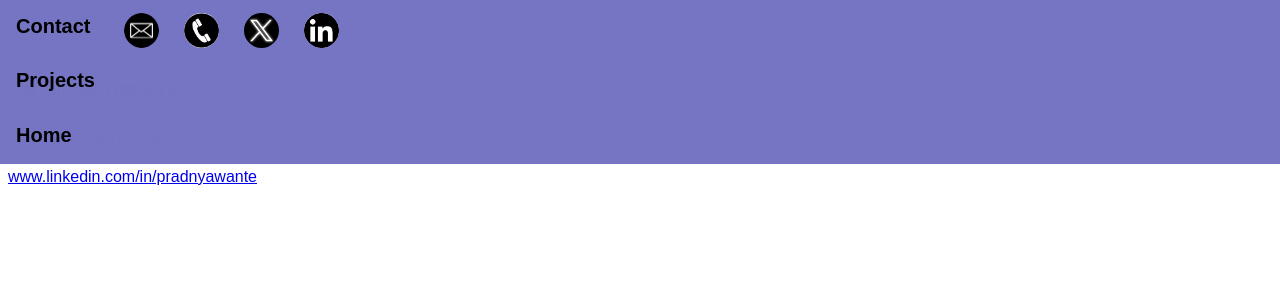
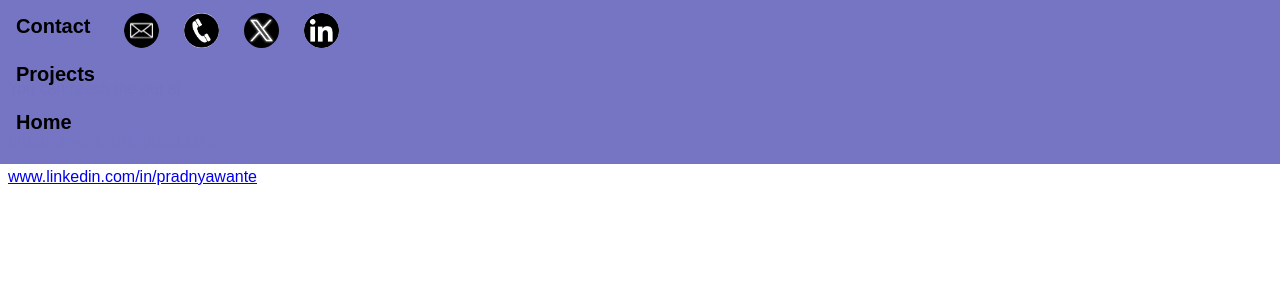
Before and after one commit to pradnyawante/pradnya_portfolio, a Django app: page /contact/ in a window 1280 px wide. Shown: the top 300 px of the page. Run offline with Django 5.2, Linux system fonts and the light colour scheme.

Commit message:
Add collected static filesNew26

```diff
--- a/main/static/main/menu.css
+++ b/main/static/main/menu.css
@@ -10,6 +10,8 @@
   }
   .navbar-links a {
     display: flex;
+    height: 10%;
+    width: 50%;
     color: #000000;
     font-size: 20px;
     align-content: right;
--- a/static/main/menu.css
+++ b/static/main/menu.css
@@ -10,6 +10,8 @@
   }
   .navbar-links a {
     display: flex;
+    height: 10%;
+    width: 50%;
     color: #000000;
     font-size: 20px;
     align-content: right;
```
